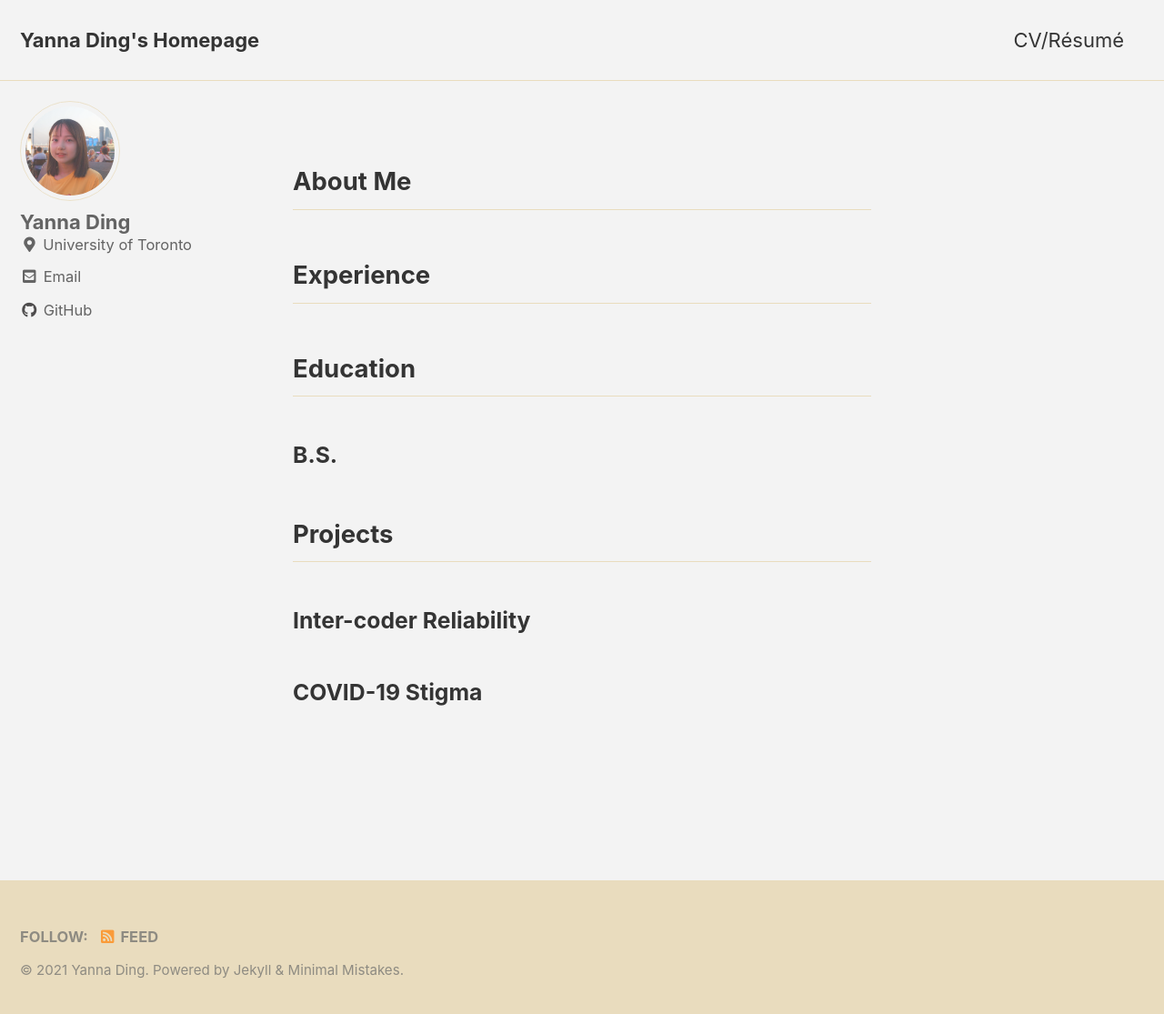
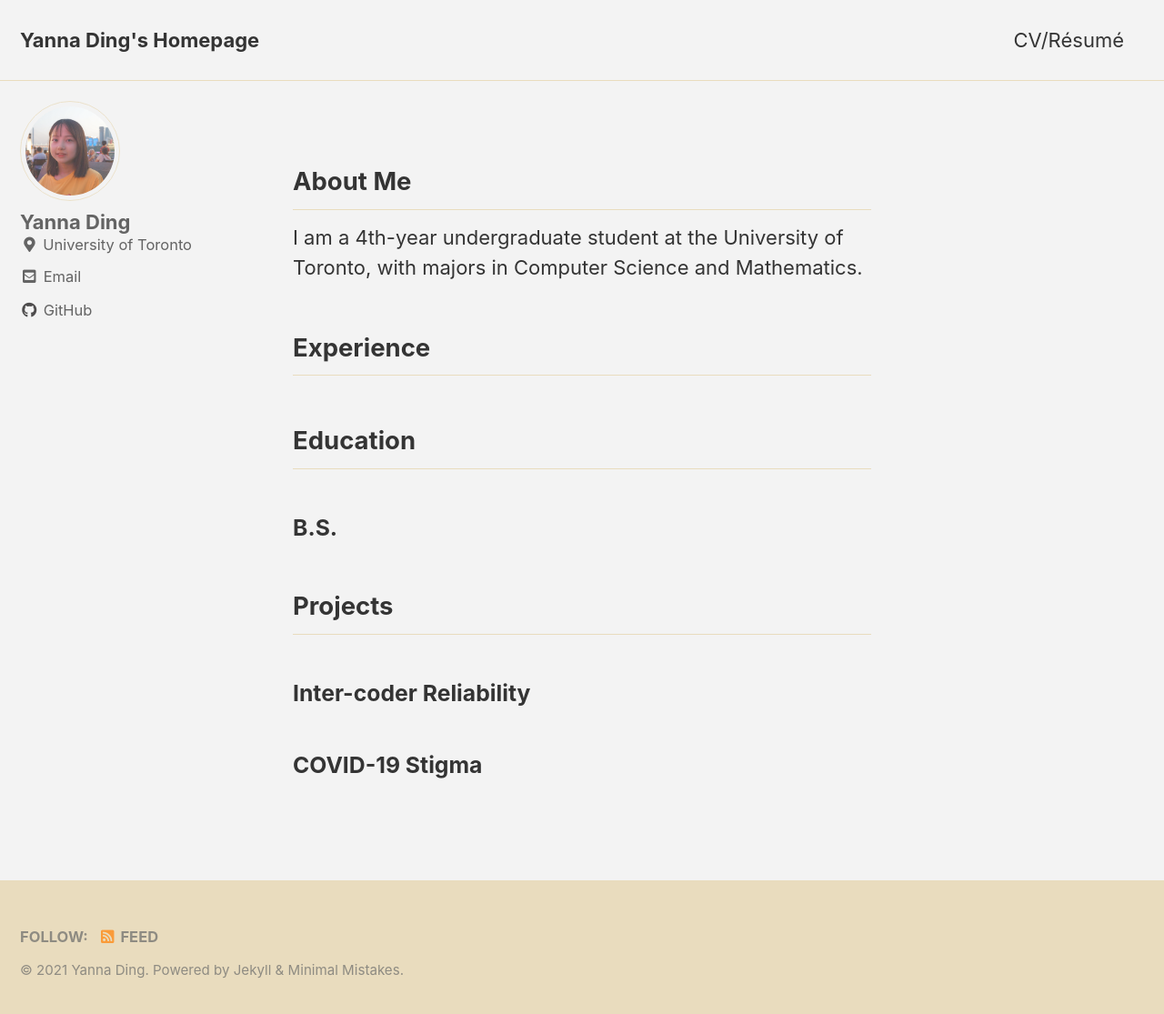
Before and after one commit to dingyanna/dingyanna.github.io, a Jekyll site: the page built from _pages/home.md, in a window 1280 px wide and 1123 px high. Shown: the top 1115 px of the window at 91% size. Built offline with Jekyll 4.4.1, drawn with Linux system fonts in a browser that asks for light colours; cached includes are drawn as plain includes.

Commit message:
added some aboutme

```diff
--- a/_pages/home.md
+++ b/_pages/home.md
@@ -10,6 +10,8 @@ modified: 2020-01-27
 
 ## About Me
 
+I am a 4th-year undergraduate student at the University of Toronto, with majors in Computer Science and Mathematics.
+
 ## Experience
 
 ## Education
```
Also changed, not shown: 2 other files.
